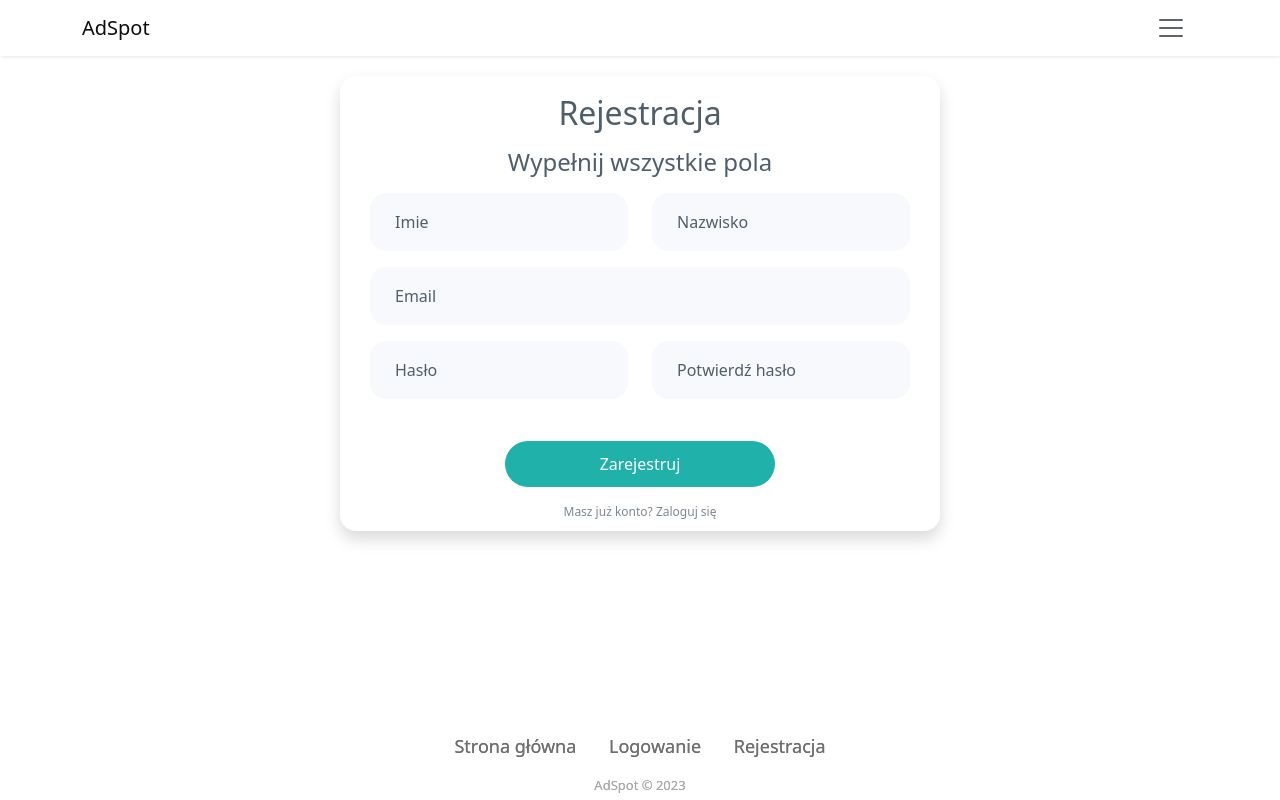
After one commit to luk4sz98/AdSpot, a Django app: page /registration in a window 1280 px wide. The commit adds this page. Run offline with Django 4.2, Linux system fonts and the light colour scheme.

Commit message:
add registration form, init index page

```diff
--- /dev/null
+++ b/AdSpot/static/common.css
@@ -0,0 +1,176 @@
+body {
+    height: 100vh;
+}
+
+footer {
+    min-height: 50px;
+}
+
+body {
+    display: flex;
+    flex-direction: column;
+    margin: 0;
+}
+
+footer {
+    margin-top: auto;
+}
+
+#brand:hover {
+    opacity: 0.5;
+}
+
+#registrationButton {
+    border-radius: 2rem;
+    color: #ffffff;
+    margin-left: 10px;
+    background-color: lightseagreen;
+    border-color: lightseagreen !important;
+}
+
+@media (max-width: 765px) {
+    .nav-item a {
+        display: flex;
+        align-items: center;
+        justify-content: center;
+        width: 100%;
+    }
+}
+
+.buttons-pdf, .buttons-print, .buttons-csv, .buttons-copy, .buttons-excel {
+    margin-top: 20px;
+    color: var(--bs-secondary);
+    background-color: #fff;
+    border: none;
+}
+
+.fa-file-pdf, .fa-print, .fa-file-text-o, .fa-file-excel, .fa-copy {
+    font-size: 30px;
+}
+
+.menu {
+    position: -webkit-sticky !important; /* Safari */
+    position: sticky !important;
+    z-index: 1000 !important;
+    top: 0 !important;
+    background-color: #fff;
+    box-shadow: 1px 1px 4px rgba(0,0,0,0.1);
+    opacity: 0.95;
+}
+
+#registrationButton:hover {
+    background-color: #ffffff;
+    color: lightseagreen;
+}
+
+#loginButton:hover {
+    color: rgba(0,0,0,0.25);
+}
+
+@media (max-width: 768px) {
+    .footer-icon {
+        font-size: 30px;
+        margin-left: 10px;
+        margin-right: 10px
+    }
+}
+
+@media (max-width: 576px) {
+    .col-sm-6.col-md-4.col-lg-3.item:hover img {
+        transform: scale(1.1);
+    }
+
+    .col-sm-6.col-md-4.col-lg-3.item img {
+        transition: all 0.75s ease;
+    }
+
+    .col-sm-6.col-md-4.col-lg-3.item {
+        overflow: hidden;
+        border-radius: 1rem;
+    }
+
+    .offcanvas {
+        width: 100%;
+    }
+
+    #registrationButton {
+        margin-left: 0px;
+    }
+}
+
+
+#logInFormButton:hover {
+    opacity: 0.75;
+}
+
+
+#loginButton {
+    font-size: 18px;
+    color: rgba(0,0,0,1);
+}
+
+.icon-menu {
+    font-size: 30px;
+}
+
+.icon-menu:hover {
+    opacity: 1;
+    color: black;
+}
+
+
+#menuButton {
+    border: none;
+    box-shadow: none;
+    text-shadow: none;
+    outline: none !important;
+    background: white;
+    padding: 15px;
+    color: black;
+    font-size: 18px;
+}
+
+#menuButton:hover {
+    color: var(--bs-secondary);
+}
+
+#addAdvertButton {
+    border: none;
+    box-shadow: none;
+    text-shadow: none;
+    outline: none !important;
+    background-color: lightseagreen;
+    padding: 14px;
+    color: #ffffff;
+    font-size: 17px;
+    border-radius: 2rem;
+    opacity: 1;
+}
+
+#addAdvertButton .icon-plus {
+    margin-top: 20px;
+    line-height: 25px;
+    margin-left: 5px;
+    font-size: 18px;
+}
+
+#addAdvertButton:hover {
+    opacity: 0.9;
+}
+
+.footer-icon {
+    margin-left: 5px;
+    margin-right: 5px;
+}
+
+.alertMessage {
+    position: absolute;
+    top: 120px;
+    right: 60px;
+    z-index: 10000;
+    opacity: 0.92;
+}
+
+.advertLink:hover {
+    font-weight: 500;
+}
--- /dev/null
+++ b/AdSpot/static/footer.css
@@ -0,0 +1,43 @@
+.footer-basic {
+    padding-bottom: 5px;
+    background-color: #fff;
+    color: #4b4c4d;
+    text-shadow: 0px 0px;
+}
+
+.footer-basic ul {
+  padding: 0;
+  list-style: none;
+  text-align: center;
+  font-size: 18px;
+  line-height: 1.6;
+  margin-bottom: 0;
+}
+
+.footer-basic li {
+  padding: 0 10px;
+}
+
+.footer-basic ul a {
+  color: inherit;
+  text-decoration: none;
+  opacity: 0.8;
+}
+
+.footer-basic ul a:hover {
+  opacity: 1;
+}
+
+.footer-basic .social {
+  text-align: center;
+  padding-bottom: 25px;
+}
+
+
+.footer-basic .copyright {
+  margin-top: 15px;
+  text-align: center;
+  font-size: 13px;
+  color: #aaa;
+  margin-bottom: 0;
+}
--- /dev/null
+++ b/AdSpot/static/navbar.css
@@ -0,0 +1,17 @@
+.subLink {
+    font-size: 20px;
+    opacity: 1 !important;
+    border-radius: 2rem;
+    color: black !important;
+}
+
+.subLink.active {
+    background-color: lightseagreen;
+    border-radius: 2rem;
+    color: #fff !important;
+}
+
+.subLink:hover {
+    background-color: lightseagreen;
+    color: #fff !important;
+}
--- /dev/null
+++ b/AdSpot/static/registration.css
@@ -0,0 +1,74 @@
+.registration {
+    padding: 20px 0;
+}
+
+.registration form {
+    max-width: 600px;
+    margin: 0 auto;
+    background-color: #ffffff;
+    padding: 10px 30px;
+    border-radius: 4px;
+    color: #505e6c;
+    box-shadow: 1px 1px 5px rgba(0,0,0,0.1);
+}
+
+.registration form .form-control {
+    background: #f7f9fc;
+    border: none;
+    border-radius: 1rem;
+    box-shadow: none;
+    outline: none;
+    color: inherit;
+    text-indent: 8px;
+    height: 50px;
+}
+
+.registration form label {
+    text-indent: 24px;
+}
+
+.registration .fa-star {
+    margin: 0;
+    text-indent: -3px;
+    font-size: 6px;
+    color: rgb(255,23,8);
+}
+
+.registration form .btn-primary {
+    background: #f4476b;
+    border: none;
+    border-radius: 4px;
+    padding: 11px;
+    box-shadow: none;
+    margin-top: 26px;
+    text-shadow: none;
+    outline: none !important;
+    text-transform: none;
+}
+
+.registration form .btn-primary:hover, .registration form .btn-primary:active {
+    background: #eb3b60;
+}
+
+.registration form .btn-primary:active {
+    transform: translateY(1px);
+}
+
+.registration form .forgot {
+    display: block;
+    text-align: center;
+    font-size: 12px;
+    color: #6f7a85;
+    opacity: 0.9;
+    text-decoration: none;
+}
+
+.registration form .forgot:hover {
+    opacity: 1;
+    color: rgba(0,0,0,1);
+}
+
+.registration form .forgot:hover, .registration form .forgot:active {
+    opacity: 1;
+    text-decoration: none;
+}
--- /dev/null
+++ b/AdSpot/templates/registration/registration.html
@@ -0,0 +1,58 @@
+{% extends 'template.html' %}
+
+{% block data %}
+
+<section class="registration" style="background: rgb(255,255,255);">
+    <form autocomplete="off" id="form" asp-route-returnUrl="@Model.ReturnUrl" method="post" class="shadow" data-aos="fade-down" data-aos-duration="800" data-aos-delay="800" data-aos-once="true" style="border-radius: 1rem;">
+        <div class="row">
+            <div class="col d-flex justify-content-center align-items-center my-2">
+                <h2>
+                    Rejestracja
+                </h2>
+            </div>
+        </div>
+        <div class="row">
+            <div class="col d-flex justify-content-center align-content-center mb-2">
+                <h4>Wypełnij wszystkie pola</h4>
+            </div>
+        </div>
+        <div class="row">
+            <div class="form-floating mb-3 col-md-6">
+                <input id="firstName" class="form-control" placeholder="Imie">
+                <label id="firstNameLabel" class="form-label" for="firstName">Imie</label>
+                <span class="text-danger"></span>
+            </div>
+            <div class="form-floating mb-3 col-md-6">
+                <input id="lastName" class="form-control" placeholder="Nazwisko">
+                <label id="lastNameLabel" class="form-label" for="lastName">Nazwisko</label>
+                <span class="text-danger"></span>
+            </div>
+        </div>
+        <div class="row">
+            <div class="mb-3 form-floating col">
+                <input id="email" class="form-control" placeholder="Email">
+                <label id="emailLabel" class="form-label" for="email">Email</label>
+                <span class="text-danger"></span>
+            </div>
+        </div>
+        <div class="row">
+            <div class="form-floating mb-3 col-md-6">
+                <input class="form-control" placeholder="Hasło" id="password">
+                <label id="passwordLabel" class="form-label" for="password">Hasło</label>
+                <span class="text-danger"></span>
+            </div>
+            <div class="form-floating col-md-6 mb-3">
+                <input id="confirmPassword" class="form-control" placeholder="Potwierdź hasło">
+                <label id="confirmationLabel" class="form-label" for="confirmPassword">Potwierdź hasło</sup></label>
+                <span class="text-danger"></span>
+            </div>
+        </div>
+
+        <div class="mb-3">
+            <button class="btn btn-primary d-block w-50 mx-auto" id="logInFormButton" type="button" style="border-radius: 2rem;background: lightseagreen;">Zarejestruj</button>
+        </div>
+        <a class="forgot" href="login">Masz już konto? Zaloguj się</a>
+    </form>
+</section>
+
+{% endblock data %}
--- a/AdSpot/templates/template.html
+++ b/AdSpot/templates/template.html
@@ -1,69 +1,124 @@
+{% load static %}
 <!DOCTYPE html>
 <html lang="en">
+
 <head>
     <meta charset="UTF-8">
     <title>Advertisement</title>
+    <link href="https://cdn.jsdelivr.net/npm/bootstrap@5.3.0-alpha1/dist/css/bootstrap.min.css" rel="stylesheet"
+        integrity="sha384-GLhlTQ8iRABdZLl6O3oVMWSktQOp6b7In1Zl3/Jr59b6EGGoI1aFkw7cmDA6j6gD" crossorigin="anonymous">
+    <link rel="stylesheet" href="{% static 'footer.css' %}">
+    <link rel="stylesheet" href="{% static 'registration.css' %}">
+    <link rel="stylesheet" href="{% static 'navbar.css' %}">
+    <link rel="stylesheet" href="{% static 'common.css' %}">
 </head>
-<style>
-    .container {
-        display: inline-flex;
-        width: 100%;
-        justify-content: center;
-        min-height: 900px;
-        height: 100%;
-    }
 
-    .menu {
-        width: 20%;
-        border-right: 1px solid black;
-        margin: 20px;
-    }
+<body>
+    <!-- Offcanvas menu -->
+    <nav class="menu navbar navbar-light">
+        <div class="container">
+            <a class="navbar-brand" href="/">AdSpot</a>
+            <button class="navbar-toggler shadow-none border-0" type="button" data-bs-toggle="offcanvas"
+                href="#offcanvas" aria-controls="offcanvas">
+                <span class="navbar-toggler-icon"></span>
+            </button>
+        </div>
+    </nav>
 
-    .content {
-        width: 80%;
-        margin: 20px;
+    <div class="offcanvas offcanvas-end" data-bs-scroll="true" data-bs-backdrop="true" tabindex="-1" id="offcanvas"
+        aria-labelledby="offcanvasLabel">
+        <div class="offcanvas-header">
+            <button type="button" class="btn-close text-reset ms-auto" data-bs-dismiss="offcanvas"
+                aria-label="Close"></button>
+        </div>
+        <div class="offcanvas-body text-center">
+            {% if user.is_authenticated %}
+            <div class="mb-3">
+                <a class="btn btn-primary" id="addAdvertButton" asp-controller="Advert" asp-action="AddOrEdit">
+                    Dodaj ogłoszenie
+                </a>
+            </div>
+            <div class="mb-3">
+                <a class="btn btn-primary d-block w-100" id="menuButton" asp-controller="Advert"
+                    asp-action="ActiveAdverts">Ogłoszenia</a>
+            </div>
+            <div class="mb-3">
+                <a asp-controller="Account" asp-action="Index" class="btn btn-primary d-block w-100"
+                    id="menuButton">Ustawienia</a>
+            </div>
+            <div class="mb-3">
+                <a class="btn btn-primary d-block w-100" id="menuButton" href="/">Strona
+                    główna</a>
+            </div>
+            <div class="mb-3">
+                <a class="btn btn-primary d-block w-100" id="menuButton" href="logout">Wyloguj</a>
+            </div>
+            {% else %}
+            <div class="mb-3">
+                <a class="btn btn-primary d-block w-100" id="menuButton" href="/">Strona
+                    główna</a>
+            </div>
+            <div class="mb-3">
+                <a href="login" class="nav-link active shadow-none" id="loginButton"
+                    style="font-size: 18px;">Zaloguj</a>
+            </div>
+            <div class="mb-3">
+                <a href="registration" class="btn btn-primary shadow-none w-50"
+                    id="registrationButton" style="font-size: 18px;">Rejestracja</a>
+            </div>
+            {% endif %}
+        </div>
+    </div>
+    <div class="container">
+        {% block data %} {% endblock data %}
+    </div>
 
-    }
+    <footer class="footer-basic">
+        <ul class="list-inline">
+            <li class="list-inline-item">
+                <a class="d-none d-md-inline" href="/">
+                    Strona główna
+                </a>
+            </li>
+            {% if user.is_authenticated %}
+            <li class="list-inline-item">
+                <a class="d-none d-md-inline" href="ad">
+                    Ogłoszenia
+                </a>
+            </li>
+            <li class="list-inline-item">
+                <a class="d-none d-md-inline" href="ad/add">
+                    Dodaj ogłoszenie
+                </a>
+            </li>
+            <li class="list-inline-item">
+                <a class="d-none d-md-inline" href="user/settings">
+                    Ustawienia
+                </a>
+            </li>
+            <li class="list-inline-item">
+                <a class="d-none d-md-inline" href="logout">
+                    Wyloguj
+                </a>
+            </li>
+            {% else %}
+            <li class="list-inline-item">
+                <a class="d-none d-md-inline" href="login">
+                    Logowanie
+                </a>
+            </li>
+            <li class="list-inline-item">
+                <a class="d-none d-md-inline" href="registration">
+                    Rejestracja
+                </a>
+            </li>
+            {% endif %}
+        </ul>
+        <p class="copyright">AdSpot © 2023</p>
+    </footer>
+</body>
+<script src="https://cdn.jsdelivr.net/npm/bootstrap@5.3.0-alpha1/dist/js/bootstrap.bundle.min.js"
+    integrity="sha384-w76AqPfDkMBDXo30jS1Sgez6pr3x5MlQ1ZAGC+nuZB+EYdgRZgiwxhTBTkF7CXvN"
+    crossorigin="anonymous"></script>
 
-    .menu-list {
-        display: flex;
-        justify-content: center;
-        margin-right: 50px;
-        margin-bottom: 10px;
-        padding: 20px;
-        background-color:darkgray;
-        border-radius: 10px;
-        color: white;
-    }
-
-    .menu-list:hover {
-        background-color:gray;
-        cursor: pointer;
-
-    }
-    a {
-        text-decoration: none;
-        color: black;
-    }
-</style>
-<body>
-        <div class="container">
-            <div class="menu">
-            <a href="/">
-                <div class="menu-list">
-                    Wszystkie ogłoszenia
-                </div>
-            </a>
-            <a href="/">
-                <div class="menu-list">Dodaj ogłoszenie</div>
-            </a>
-            <a href="/">
-                <div class="menu-list">Moje ogłoszenia</div>
-            </a>
-            </div>
-            <div class="content">
-                {% block data %} {% endblock data %}
-            </div>
-        </div>
-</body>
 </html>
--- a/AdSpot/views.py
+++ b/AdSpot/views.py
@@ -1,18 +1,30 @@
 from django.http import HttpResponse
 from django.shortcuts import render
+from django.contrib.auth import logout
 
 from AdSpot.models import AdType, Advertisement
 
 def index(request):
-    advertisements = Advertisement.objects.all() # select * from Advertisement
-    one = AdType.objects.get(pk=2) # select * from AdType where id=2
-    filter = Advertisement.objects.filter(adType = 1) # select * from Advertisement where adType=1
-    null = Advertisement.objects.filter(description__isnull=False) # select * from Advertisement where description != null
-    contains = Advertisement.objects.filter(name__icontains='cos')
-    data = {'advertisements' : advertisements}
+    data = __getAdverts()
     return render(request, 'index.html', data)
 
 def advertisement(request, id):
     advertisement = Advertisement.objects.get(pk=id)
     data = {'advertisement' : advertisement}
     return render(request, 'advertisement.html', data)
+
+def login(request):
+    return render(request, 'registration/login.html')
+
+def logout_view(request):
+    logout(request)
+    data = __getAdverts()
+    return render(request, 'index.html', data)
+
+def registration_view(request):
+    return render(request, 'registration/registration.html')
+
+def __getAdverts():
+    advertisements = Advertisement.objects.all()
+    data = {'advertisements' : advertisements}
+    return data
--- a/web_project/settings.py
+++ b/web_project/settings.py
@@ -55,7 +55,7 @@ ROOT_URLCONF = 'web_project.urls'
 TEMPLATES = [
     {
         'BACKEND': 'django.template.backends.django.DjangoTemplates',
-        'DIRS': [],
+        'DIRS': ['authorizathion'],
         'APP_DIRS': True,
         'OPTIONS': {
             'context_processors': [
@@ -122,3 +122,4 @@ STATIC_URL = 'static/'
 # https://docs.djangoproject.com/en/4.1/ref/settings/#default-auto-field
 
 DEFAULT_AUTO_FIELD = 'django.db.models.BigAutoField'
+LOGOUT_REDIRECT_URL = '/'
--- a/web_project/urls.py
+++ b/web_project/urls.py
@@ -2,11 +2,13 @@ from django.contrib import admin
 from django.urls import path
 from django.contrib.auth import views as auth_views
 
-from AdSpot.views import advertisement, index
+from AdSpot.views import *
 # routing
 urlpatterns = [
     path('admin/', admin.site.urls),
     path('', index),
     path('ad/<id>/', advertisement, name='advertisement'),
-    path('login/', auth_views.LoginView.as_view(), name='login')
+    path('login/', auth_views.LoginView.as_view(), name='login'),
+    path('logout', logout_view),
+    path('registration', registration_view)
 ]
```
Also changed, not shown: AdSpot/templates/registration/login.html (line endings or trailing spaces).
